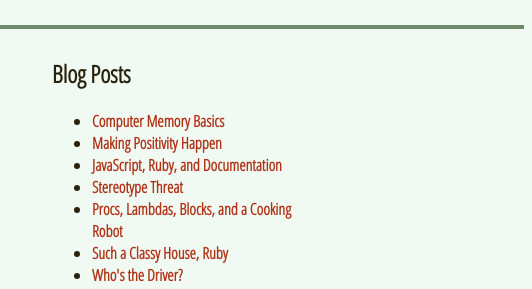
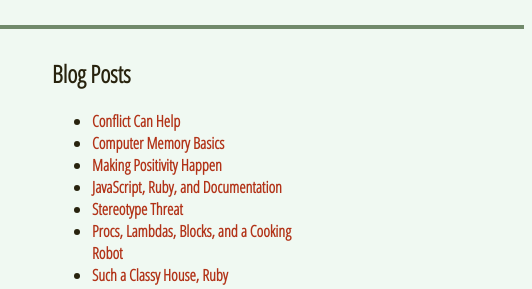
Before and after one commit to chagers/chagers.github.io, a plain HTML site: page index.html in a window 1280 px wide. Shown: the part 463-752 px from the top of the page, 748-1280 px from the left. Drawn offline with Linux system fonts and the light colour scheme.

Commit message:
Index link update

```diff
--- a/index.html
+++ b/index.html
@@ -91,6 +91,9 @@
 					</header>
 					<ul>
 						<li>
+							<a href="http://chagers.github.io/c8-conflict.html">Conflict Can Help</a>
+						</li>
+						<li>
 							<a href="http://chagers.github.io/blog/t8-tech.html">Computer Memory Basics</a>
 						</li>
 						<li>
```
